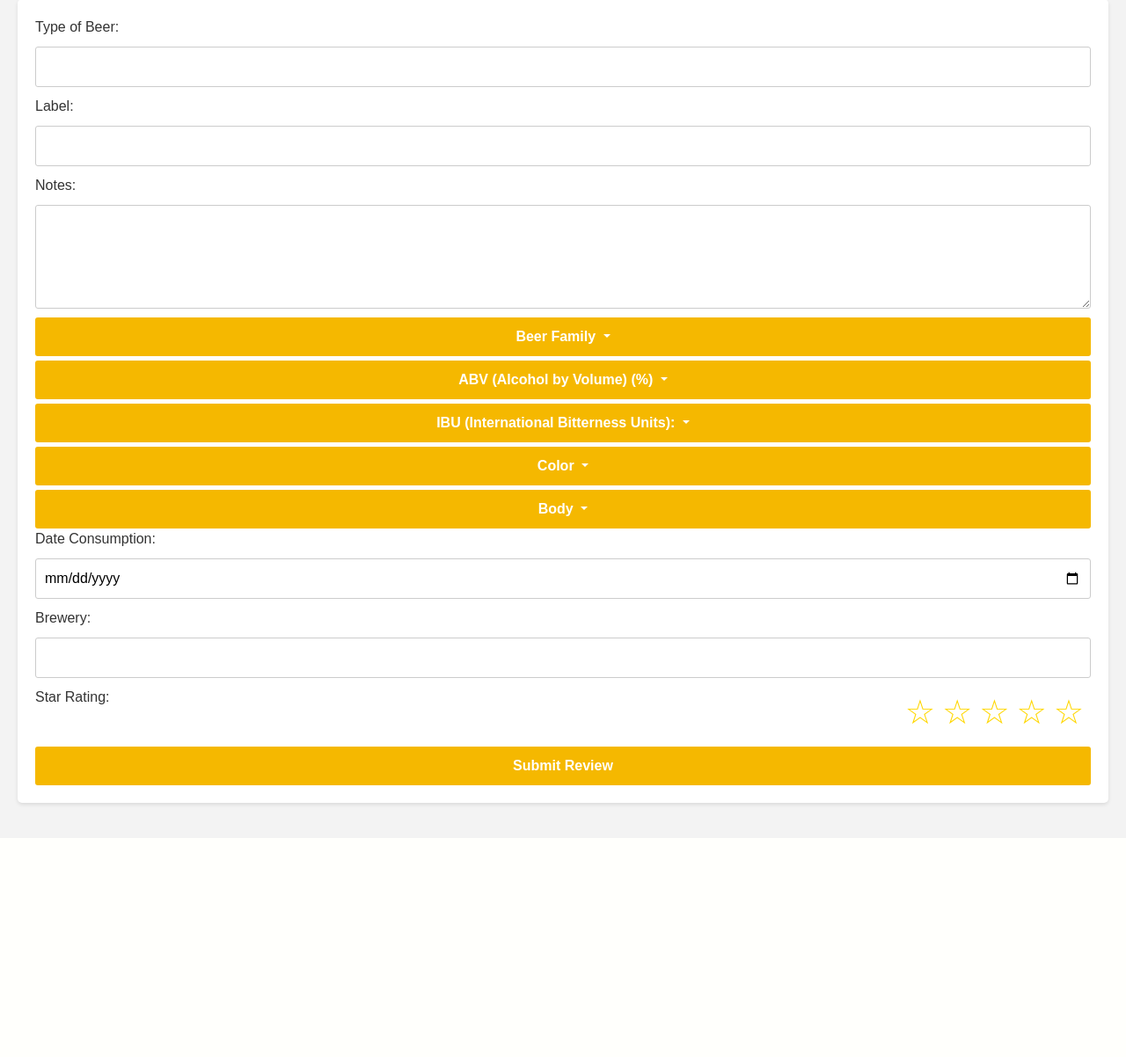
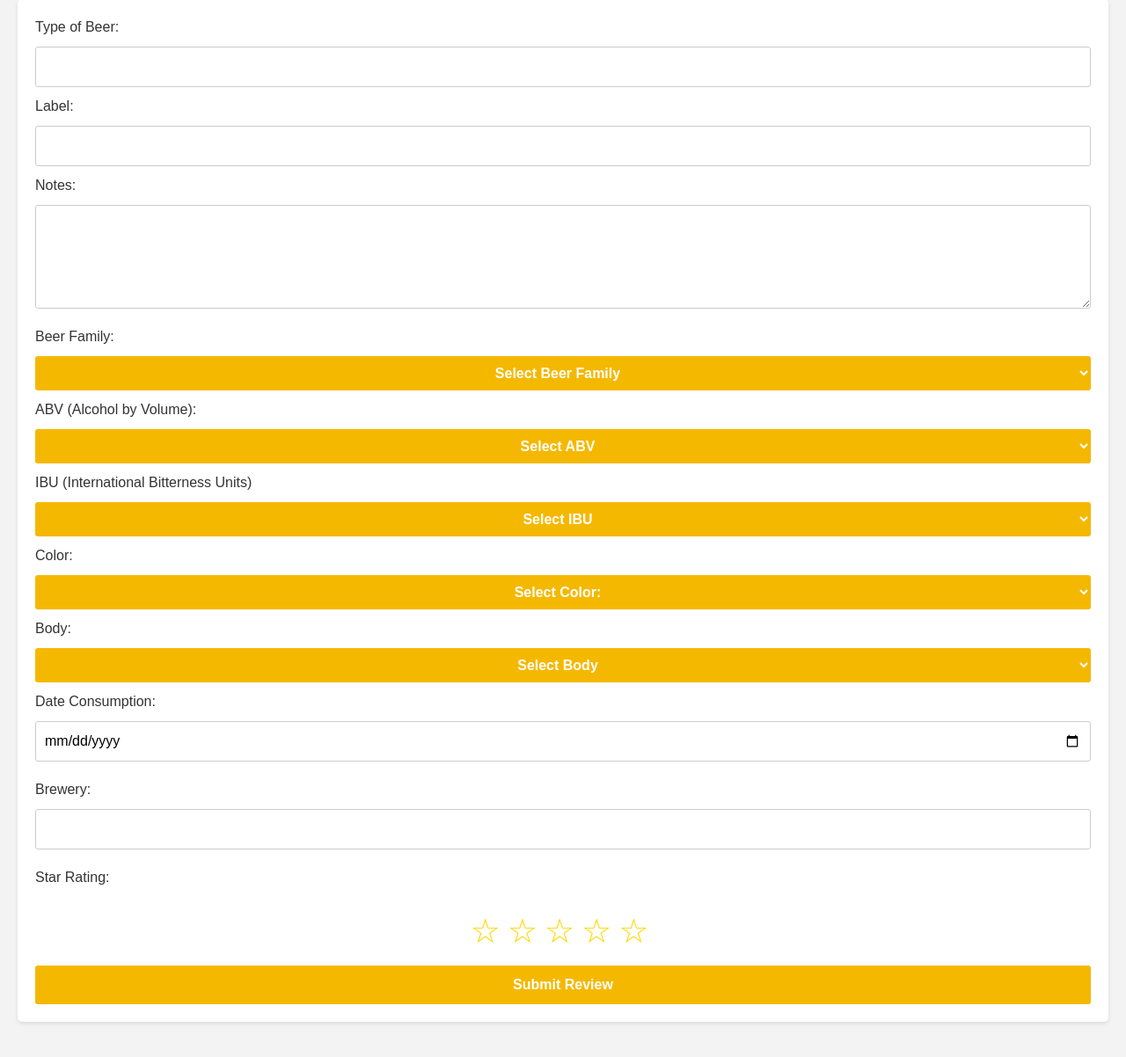
Before and after one commit to richardrso/beerme, a PHP site: page / in a window 1280 px wide. Shown: the part 101-1303 px from the top of the page at 88% size. Before the commit the page ends 1020 px from the top, so only its background shows below. Run offline with PHP 8.4, Linux system fonts and the light colour scheme.

Commit message:
Dropdown alternative
== DROPDOWN ALTERNATIVE ==
- Using select on dropdown field to always show what was selected and adding label.

```diff
--- a/index.html
+++ b/index.html
@@ -26,7 +26,7 @@
           <div class="container-fluid">
             <ul class="nav navbar-nav navbar-right">
               <li>
-                <a href="#"
+                <a href="/index.html"
                   ><img id="logo" src="/images/beerme-logo.svg" alt="Logo"
                 /></a>
               </li>
@@ -80,98 +80,47 @@
               name="beer-notes"
               rows="4"
               required
-            ></textarea>
+              ></textarea>
             <div class="dropdown-container">
-              <div class="dropdown">
-                <button
-                  class="btn btn-secondary dropdown-toggle"
-                  type="button"
-                  data-bs-toggle="dropdown"
-                  aria-expanded="false"
-                >
-                  Beer Family
-                </button>
-                <ul class="dropdown-menu">
-                  <li><a class="dropdown-item" href="#">Action</a></li>
-                  <li><a class="dropdown-item" href="#">Another action</a></li>
-                  <li>
-                    <a class="dropdown-item" href="#">Something else here</a>
-                  </li>
-                </ul>
-              </div>
+              <!-- Beer family drop down -->
+              <label for="beerFamily">Beer Family:</label>
+              <select id="beerFamily" name="beerFamily" class="btn btn-secondary dropdown-toggle">
+                <option value="">Select Beer Family</option>
+                <option value="1">Lager</option>
+                <option value="2">Ale</option>
+              </select>
 
-              <div class="dropdown">
-                <button
-                  class="btn btn-secondary dropdown-toggle"
-                  type="button"
-                  data-bs-toggle="dropdown"
-                  aria-expanded="false"
-                >
-                  ABV (Alcohol by Volume) (%)
-                </button>
-                <ul class="dropdown-menu">
-                  <li><a class="dropdown-item" href="#">Action</a></li>
-                  <li><a class="dropdown-item" href="#">Another action</a></li>
-                  <li>
-                    <a class="dropdown-item" href="#">Something else here</a>
-                  </li>
-                </ul>
-              </div>
+              <!-- ABV drop down -->
+              <label for="abv">ABV (Alcohol by Volume): </label>
+              <select id="abv" name="abv" class="btn btn-secondary dropdown-toggle">
+                <option value="">Select ABV</option>
+                <option value="1">5%</option>
+                <option value="2">10%</option>
+              </select>
 
-              <div class="dropdown">
-                <button
-                  class="btn btn-secondary dropdown-toggle"
-                  type="button"
-                  data-bs-toggle="dropdown"
-                  aria-expanded="false"
-                >
-                  IBU (International Bitterness Units):
-                </button>
-                <ul class="dropdown-menu">
-                  <li><a class="dropdown-item" href="#">Action</a></li>
-                  <li><a class="dropdown-item" href="#">Another action</a></li>
-                  <li>
-                    <a class="dropdown-item" href="#">Something else here</a>
-                  </li>
-                </ul>
-              </div>
+              <!-- IBU drop down -->
+              <label for="ibu">IBU (International Bitterness Units)</label>
+              <select id="ibu" name="ibu" class="btn btn-secondary dropdown-toggle">
+                <option value="">Select IBU</option>
+                <option value="1">20</option>
+                <option value="2">50</option>
+              </select>
 
-              <div class="dropdown">
-                <button
-                  class="btn btn-secondary dropdown-toggle"
-                  type="button"
-                  data-bs-toggle="dropdown"
-                  aria-expanded="false"
-                >
-                  Color
-                </button>
-                <ul class="dropdown-menu">
-                  <li><a class="dropdown-item" href="#">Action</a></li>
-                  <li><a class="dropdown-item" href="#">Another action</a></li>
-                  <li>
-                    <a class="dropdown-item" href="#">Something else here</a>
-                  </li>
-                </ul>
-              </div>
+              <!-- Color drop down -->
+              <label for="colorBeer">Color:</label>
+              <select id="colorBeer" name="colorBeer" class="btn btn-secondary dropdown-toggle">
+                <option value="">Select Color:</option>
+                <option value="1">Ambar</option>
+                <option value="2">Yellow</option>
+              </select>
 
-              <div class="dropdown">
-                <button
-                  class="btn btn-secondary dropdown-toggle"
-                  type="button"
-                  data-bs-toggle="dropdown"
-                  aria-expanded="false"
-                >
-                  Body
-                </button>
-                <ul class="dropdown-menu">
-                  <li><a class="dropdown-item" href="#">Action</a></li>
-                  <li><a class="dropdown-item" href="#">Another action</a></li>
-                  <li>
-                    <a class="dropdown-item" href="#">Something else here</a>
-                  </li>
-                </ul>
-              </div>
-            </div>
+              <!-- Body drop down -->
+              <label for="bodyBeer">Body:</label>
+              <select id="bodyBeer" name="bodyBeer" class="btn btn-secondary dropdown-toggle">
+                <option value="">Select Body</option>
+                <option value="1">Leve</option>
+                <option value="2">Denso</option>
+              </select>
 
             <label for="beer-date">Date Consumption:</label>
             <input type="date" id="beer-date" name="beer-date" required />
--- a/pages/about/about.html
+++ b/pages/about/about.html
@@ -24,7 +24,7 @@
           <div class="container-fluid">
             <ul class="nav navbar-nav navbar-right">
               <li>
-                <a href="#"
+                <a href="/index.html"
                   ><img id="logo" src="/images/beerme-logo.svg" alt="Logo"
                 /></a>
               </li>
--- a/pages/history/history.html
+++ b/pages/history/history.html
@@ -25,7 +25,7 @@
           <div class="container-fluid">
             <ul class="nav navbar-nav navbar-right">
               <li>
-                <a href="#"
+                <a href="/index.html"
                   ><img id="logo" src="/images/beerme-logo.svg" alt="Logo"
                 /></a>
               </li>
@@ -299,11 +299,11 @@
             </div>
             <!-- bs info colapser -->
             <p class="d-inline-flex gap-1">
-              <a class="btn btn-primary" id="button-seeMore" data-bs-toggle="collapse" href="#card2" role="button" aria-expanded="false" aria-controls="collapseExample">
+              <a class="btn btn-primary" id="button-seeMore" data-bs-toggle="collapse" href="#card3" role="button" aria-expanded="false" aria-controls="collapseExample">
                 See more info
               </a>
             </p>
-            <div class="collapse" id="card2">
+            <div class="collapse" id="card3">
               <!-- colapsed info -->
               <div class="card-footer">
                 <small class="text-muted">#Beer Family#</small>
--- a/style.css
+++ b/style.css
@@ -28,7 +28,12 @@ section {
   width: 100%;
   display: flex;
   justify-content: center;
-  gap: 5px;
+  gap: 0px;
+}
+
+.dropdown-container label{
+  padding-top: 10px;
+
 }
 
 .beer-card {
@@ -100,7 +105,9 @@ footer {
   margin-bottom: 10px;
 }
 
-.user-review button {
+.user-review button,
+.user-review select,
+.user-review select > option {
   background-color: #f5b800;
   color: #ffffff;
   border: none;
@@ -109,6 +116,10 @@ footer {
   cursor: pointer;
   font-weight: bold;
   width: 100%;
+}
+
+.user-review select > option {
+  background-color: #3c3c3a;
 }
 
 .user-review button:hover {
```
